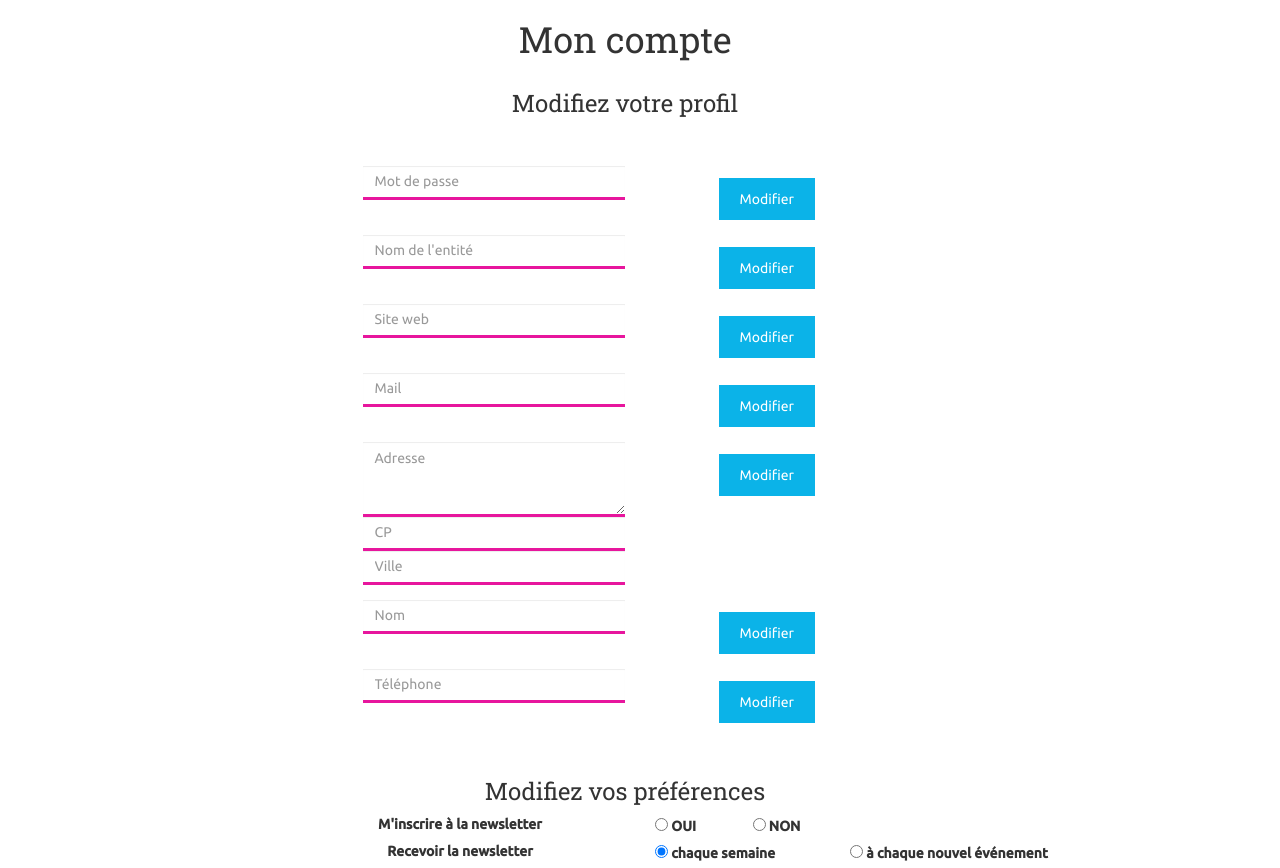
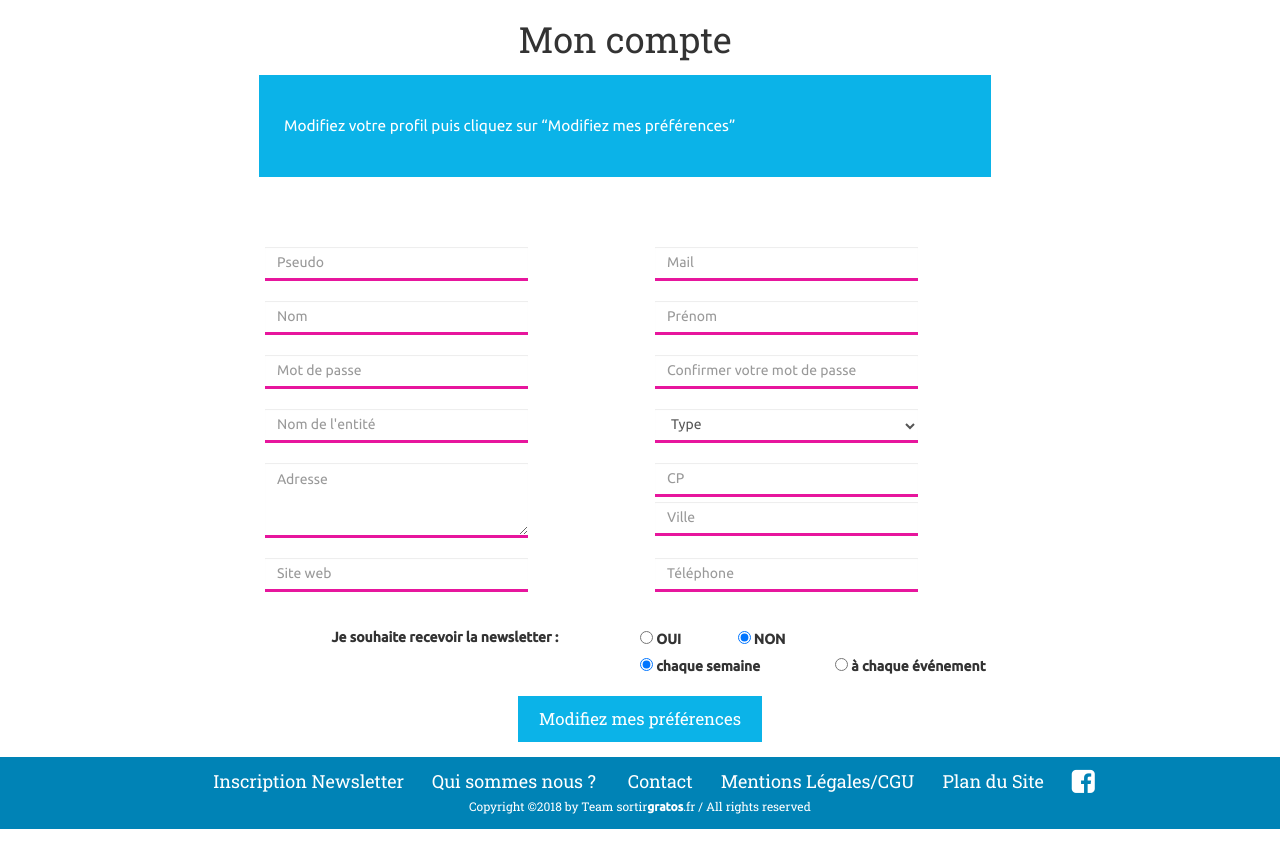
Before and after one commit to vcoquinot/sortir, a PHP site: page /mon-compte.php in a window 1280 px wide. Shown: the part 93-961 px from the top of the page. After the commit the page ends 922 px from the top, so only its background shows below. Run offline with PHP 8.4, Linux system fonts and the light colour scheme; some libraries are stand-ins or nearby versions.

Commit message:
Marc
beaucoup de modifs

```diff
--- a/connexion.php
+++ b/connexion.php
@@ -4,7 +4,7 @@
     <meta charset="utf-8">
     <meta http-equiv="X-UA-Compatible" content="IE=edge">
     <meta name="viewport" content="width=device-width, initial-scale=1">
-    <title>Sortirgratos / Connexion</title>
+    <title>sortirgratos.fr / Connexion</title>
     <link href="main.css"  type="text/css" rel="stylesheet">
     <link href="https://fonts.googleapis.com/css?family=Roboto+Slab" rel="stylesheet">
     <link href="https://fonts.googleapis.com/css?family=Ubuntu:400,500" rel="stylesheet">
--- a/contact.php
+++ b/contact.php
@@ -4,7 +4,7 @@
     <meta charset="utf-8">
     <meta http-equiv="X-UA-Compatible" content="IE=edge">
     <meta name="viewport" content="width=device-width, initial-scale=1">
-    <title>Sortirgratos / Nous contacter</title>
+    <title>sortirgratos.fr / Nous contacter</title>
     <link href="main.css"  type="text/css" rel="stylesheet">
     <link href="https://fonts.googleapis.com/css?family=Roboto+Slab" rel="stylesheet">
     <link href="https://fonts.googleapis.com/css?family=Ubuntu:400,500" rel="stylesheet">
--- a/evenements-filtres.php
+++ b/evenements-filtres.php
@@ -4,7 +4,7 @@
     <meta charset="utf-8">
     <meta http-equiv="X-UA-Compatible" content="IE=edge">
     <meta name="viewport" content="width=device-width, initial-scale=1">
-    <title>Sortirgratos/evenements-filtres</title>
+    <title>Ssortirgratos.fr / Événements filtrés</title>
     <link href="main.css"  type="text/css" rel="stylesheet">
     <link href="https://fonts.googleapis.com/css?family=Roboto+Slab" rel="stylesheet">
     <link href="https://fonts.googleapis.com/css?family=Ubuntu:400,500" rel="stylesheet">
--- a/main.css
+++ b/main.css
@@ -117,6 +117,7 @@
     margin-top:15px;
     margin-bottom : 25px;
     width: 60%;
+    text-align: left;
 }
 
 #presentation h1{
@@ -234,8 +235,6 @@
     width: 98%;
 }
 
-
-
 #evenements h4 span {
     color: black;
 }
@@ -270,6 +269,7 @@
     border: none !important;
     border-bottom: 3px solid #E7169D !important;
     border-radius: 0 !important;
+    margin-top: 5px;
 }
 
 #formulaire-creation-compte, #formulaire-contribueur {
@@ -311,6 +311,34 @@
     margin: 10px 10px 0 10px;
 }
 
+#CGU {
+    margin-top: 20px;
+}
+
+input[type=checkbox], input[type=radio], select {
+    cursor: pointer;
+}
+
+.bt_aide {
+    font-weight: bold;
+    float: right;
+    background-color: #0bb3e8;
+    color: black;
+    border: none;
+}
+
+.bt_aide.focus, .bt_aide:focus, .bt_aide:hover {
+    color: white !important;
+}
+
+
+.visuel {
+    margin-top: 15px;
+}
+
+.marginTop {
+    margin-top: 18px;
+}
 
 /*----- FOOTER-----*/
 footer{
--- a/mentions-legales.php
+++ b/mentions-legales.php
@@ -4,7 +4,7 @@
     <meta charset="utf-8">
     <meta http-equiv="X-UA-Compatible" content="IE=edge">
     <meta name="viewport" content="width=device-width, initial-scale=1">
-    <title>Sortir<strong>gratos</strong> / Mentions légales</title>
+    <title>sortirgratos.fr / Mentions légales</title>
     <link href="main.css"  type="text/css" rel="stylesheet">
     <link href="https://fonts.googleapis.com/css?family=Roboto+Slab" rel="stylesheet">
     <link href="https://fonts.googleapis.com/css?family=Ubuntu:400,500" rel="stylesheet">
--- a/mon-compte.php
+++ b/mon-compte.php
@@ -1,3 +1,6 @@
+<!DOCTYPE html>
+<html lang="fr">
+
 <head>
     <meta charset="utf-8">
     <meta http-equiv="X-UA-Compatible" content="IE=edge">
@@ -23,92 +26,109 @@
 
 <body>
     <?php include ("menu-contributeur.php");?>
-    <section id="introduction-mon-compte" class="container-fluid">
+
+    <section id="introduction-creation-compte" class= "container-fluid">
         <div class="col-md-12 row text-center">
             <h1>Mon compte</h1>
-            <!-- Modification profil -->
-            <section id="modification" class="container">
+
+            <!-- Présentation -->
+            <section id="presentation" class="container">
                 <div class="row">
-                    <h3>Modifiez votre profil</h3>
+                    <p>Modifiez votre profil puis cliquez sur “Modifiez mes préférences”</p>
                 </div>
             </section>
+            <!-- Fin Présentation -->
+
     </section>
 
-            <!-- Formulaire modification profil -->
+
+    <!-- Formulaire création compte -->
     <section id="formulaire-creation-compte" class="container">
         <form class="form-group row ">
-            <div class="col-md-offset-3 col-md-3">
-                <input class="form-control" type="password" placeholder="Mot de passe">
+            <div class="col-md-offset-2 col-md-3">
+                <input class="form-control" type="text" placeholder="Pseudo">
             </div>
-            <div class="col-md-2 text-right">
-                <button type="button" class="btn btn-light bt_bleu">Modifier</button>
+            <div class="col-md-offset-1 col-md-3">
+                <input class="form-control" type="mail" placeholder="Mail">
             </div>
         </form>
 
         <form class="form-group row ">
-            <div class="col-md-offset-3 col-md-3">
-                <input class="form-control" type="text" placeholder="Nom de l'entité">
+            <div class="col-md-offset-2 col-md-3">
+                <input class="form-control" type="text" placeholder="Nom">
             </div>
-            <div class="col-md-2 text-right">
-                <button type="button" class="btn btn-light bt_bleu">Modifier</button>
+            <div class="col-md-offset-1 col-md-3">
+                <input class="form-control" type="text" placeholder="Prénom">
             </div>
         </form>
 
         <form class="form-group row ">
-            <div class="col-md-offset-3 col-md-3">
-                <input class="form-control" type="text" placeholder="Site web">
+            <div class="col-md-offset-2 col-md-3">
+                <input class="form-control" type="password" placeholder="Mot de passe">
             </div>
-            <div class="col-md-2 text-right">
-                <button type="button" class="btn btn-light bt_bleu">Modifier</button>
+            <div class="col-md-offset-1 col-md-3">
+                <input class="form-control" type="password" placeholder="Confirmer votre mot de passe">
             </div>
         </form>
 
         <form class="form-group row ">
-            <div class="col-md-offset-3 col-md-3">
-                <input class="form-control" type="mail" placeholder="Mail">
+            <div class="col-md-offset-2 col-md-3">
+                <input class="form-control" type="text" placeholder="Nom de l'entité">
             </div>
-            <div class="col-md-2 text-right">
-                    <button type="button" class="btn btn-light bt_bleu">Modifier</button>
-            </div>
-        </form>
-
-       <form class="form-group row ">
-            <div class="col-md-offset-3 col-md-3">
-                <textarea class="form-control" rows="3" placeholder="Adresse"></textarea>
-                <input class="form-control" type="number" placeholder="CP">
-                <input class="form-control" type="text" placeholder="Ville">
-            </div>
-            <div class="col-md-2 text-right">
-                <button type="button" class="btn btn-light bt_bleu">Modifier</button>
+            <div class="col-md-offset-1 col-md-3">
+                <select id="Type" class="form-control">
+                    <option selected>Type</option>
+                    <option>Association</option>
+                    <option>Collectivité</option>
+                    <option>Entreprise</option>
+                    <option>Particulier</option>
+                </select>
             </div>
         </form>
 
         <form class="form-group row ">
-            <div class="col-md-offset-3 col-md-3">
-                <input class="form-control" type="text" placeholder="Nom">
+            <div class="col-md-offset-2 col-md-3">
+                <textarea class="form-control" rows="3" placeholder="Adresse"></textarea>
             </div>
-            <div class="col-md-2 text-right">
-                <button type="button" class="btn btn-light bt_bleu">Modifier</button>
+            <div class="col-md-offset-1 col-md-3">
+                <input class="form-control" type="number" placeholder="CP">
+                <input class="form-control" type="text" placeholder="Ville">
             </div>
         </form>
 
         <form class="form-group row ">
-            <div class="col-md-offset-3 col-md-3">
+            <div class="col-md-offset-2 col-md-3">
+                <input class="form-control" type="text" placeholder="Site web">
+            </div>
+            <div class="col-md-offset-1 col-md-3">
                 <input class="form-control" type="number" placeholder="Téléphone">
-            </div>
-            <div class="col-md-2 text-right">
-                <button type="button" class="btn btn-light bt_bleu">Modifier</button>
             </div>
         </form>
     </section>
-          <!-- Fin formulaire modification profil -->
+    <!-- Fin formulaire -->
 
-          <!-- Préférences newsletter -->
-     <section id="modification" class="container">
-        <div class="col-md-12 row text-center">
-            <h3>Modifiez vos préférences</h3>
+    <!-- Inscription newsletter -->
+    <?php include ("newsletter.php");?>
+
+
+
+
+    <!-- bouton creation compte -->
+    <section id="bouton-creer-compte" class="container">
+        <div class="row text-center">
+            <button type="submit" class="btn btn-ligh bt_bleu">Modifiez mes préférences</button>
         </div>
+    </section>
 
-        <?php include ("newsletter.php");?>
 
-    </section>
+    <!-- Footer -->
+    <?php include ("footer.php");?>
+    <!-- Fin Footer -->
+
+    <!-- jQuery (necessary for Bootstrap's JavaScript plugins) -->
+    <script src="https://ajax.googleapis.com/ajax/libs/jquery/1.12.4/jquery.min.js"></script>
+    <!-- Include all compiled plugins (below), or include individual files as needed -->
+    <script src="bootstrap/js/bootstrap.min.js"></script>
+
+</body>
+</html>
--- a/newsletter.php
+++ b/newsletter.php
@@ -1,30 +1,36 @@
+
 <!-- Inscription newsletter -->
 <section id="newsletter" class="container">
     <div class="label-group row">
-        <span class="custom-control-description col-md-offset-2 col-md-4 row text-center"><strong>M'inscrire à la newsletter</strong></span>
-        <label class="custom-control custom-radio col-md-1">
-          <input name="radio" type="radio" class="custom-control-input">
+    <span class="custom-control-description col-md-offset-2 col-md-4 row text-center"><strong>Je souhaite recevoir la newsletter&nbsp;:</strong></span>
+    <form>
+        <label class="custom-control custom-radio col-md-1 text-left">
+            <input name="radio" type="radio" class="custom-control-input" value="oui">
             <span class="custom-control-indicator"></span>
             <span class="custom-control-description">OUI</span>
         </label>
-        <label class="custom-control custom-radio col-md-1">
-          <input name="radio" type="radio" class="custom-control-input" checked>
+        <label class="custom-control custom-radio col-md-1 text-left">
+            <input name="radio" type="radio" class="custom-control-input" value="non" checked>
             <span class="custom-control-indicator"></span>
             <span class="custom-control-description">NON</span>
         </label>
+        </form>
     </div>
+
 <!-- Périodicité  newsletter -->
     <div class="label-group row">
-        <span class="custom-control-description col-md-offset-2 col-md-4 row text-center"><strong>Recevoir la newsletter</strong></span>
-        <label class="col-md-2">
-          <input name="radio" type="radio" class="custom-control-input" checked>
+    <span class="custom-control-description col-md-offset-2 col-md-4 row text-center"><strong></strong></span>
+    <form>
+        <label class="custom-control custom-radio col-md-2 text-left">
+            <input name="radio" type="radio" class="custom-control-input" value="semaine" checked>
             <span class="custom-control-indicator"></span>
-          <span class="custom-control-description ">chaque semaine</span>
+            <span class="custom-control-description">chaque semaine</span>
         </label>
-        <label class="col-md-3">
-          <input name="radio" type="radio" class="custom-control-input">
+        <label class="custom-control custom-radio col-md-3 text-left">
+            <input name="radio" type="radio" class="custom-control-input" value="événement">
             <span class="custom-control-indicator"></span>
-          <span class="custom-control-description ">à chaque nouvel événement</span>
+            <span class="custom-control-description ">à chaque événement</span>
         </label>
+    </form>
     </div>
 </section>
--- a/qui-sommes-nous.php
+++ b/qui-sommes-nous.php
@@ -4,7 +4,7 @@
     <meta charset="utf-8">
     <meta http-equiv="X-UA-Compatible" content="IE=edge">
     <meta name="viewport" content="width=device-width, initial-scale=1">
-    <title>Sortirgratos / Qui sommes-nous ?</title>
+    <title>sortirgratos.fr / Qui sommes-nous ?</title>
     <link href="main.css"  type="text/css" rel="stylesheet">
     <link href="https://fonts.googleapis.com/css?family=Roboto+Slab" rel="stylesheet">
     <link href="https://fonts.googleapis.com/css?family=Ubuntu:400,500" rel="stylesheet">
--- a/tableau-de-bord.php
+++ b/tableau-de-bord.php
@@ -4,7 +4,7 @@
     <meta charset="utf-8">
     <meta http-equiv="X-UA-Compatible" content="IE=edge">
     <meta name="viewport" content="width=device-width, initial-scale=1">
-    <title>Sortirgratos/tableau-de-bord</title>
+    <title>sortirgratos.fr / Tableau de bord</title>
     <link href="main.css"  type="text/css" rel="stylesheet">
     <link href="https://fonts.googleapis.com/css?family=Roboto+Slab" rel="stylesheet">
     <link href="https://fonts.googleapis.com/css?family=Ubuntu:400,500" rel="stylesheet">
```
Also changed, not shown: creation-compte.php (+8 -6 lines), inscription-newsletter.php (+39 -33 lines), nouvel-evenement.php (+83 -50 lines), images/image-grise.jpg (added), images/image-grise.png (deleted), images/slides/concert.jpg, images/slides/danse.jpg, images/slides/musee.jpg, images/slides/rando.jpg, images/slides/spectacle.jpg, 1 other file. Lines whose indentation alone changed are shown as unchanged.
